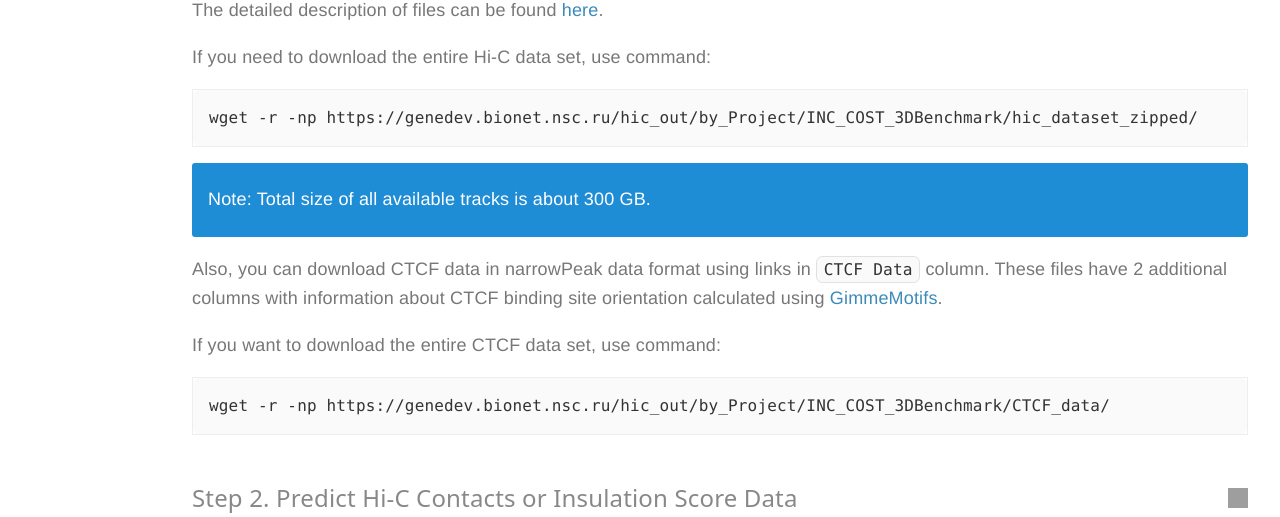
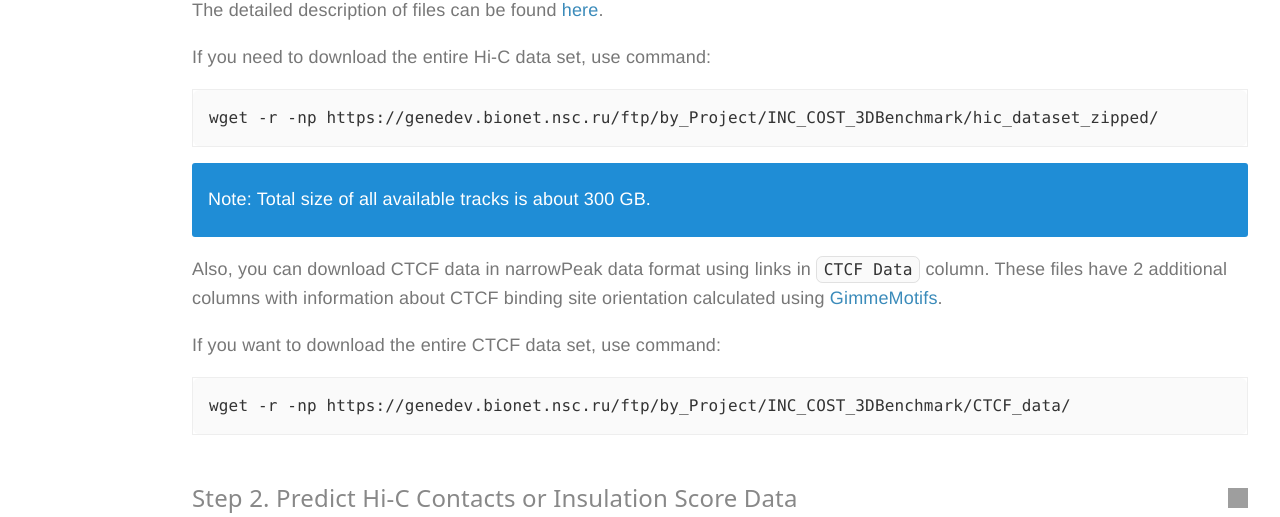
Before and after one commit to genomech/3DGenBench, a PHP site: page /tutorial.php in a window 1280 px wide. Shown: the part 1766-2283 px from the top of the page. Run offline with PHP 8.4, Linux system fonts and the light colour scheme; some libraries are stand-ins or nearby versions; grey boxes are pictures that could not be loaded.

Commit message:
Adjust tutorial

```diff
--- a/tutorial.php
+++ b/tutorial.php
@@ -19,7 +19,7 @@ There are five steps required to obtain 3DGenBench scores:
 <ol>
 <li><a href="#Explore_hic_dataset">Explore reference Hi-C dataset</a></li>
 <li><a href="#predict">Generate computational predictions of Hi-C contacts for one or multiple samples</a>
-(<a href="https://genedev.bionet.nsc.ru/hic_out/by_Project/INC_COST_3DBenchmark/predicted_examples/">see example data</a>)</li>
+(<a href="https://genedev.bionet.nsc.ru/ftp/by_Project/INC_COST_3DBenchmark/predicted_examples/">see example data</a>)</li>
 <li><a href="#uploading">Upload your predictions to 3DGenBench server</a></li>
 <li><a href="#compute_metrics">Provide samples metadata and compute metrics</a></li>
 <li><a href="#explore_metrics">Explore metrics</a></li>
@@ -959,7 +959,7 @@ Also you can explore dataset folder at our local FTP storage using hyperlinks in
 </figure>
 
 <p>
-The detailed description of files can be found <a href="https://genedev.bionet.nsc.ru/hic_out/by_Project/INC_COST_3DBenchmark/file_format_description.txt" target="_blank">here</a>.
+The detailed description of files can be found <a href="https://genedev.bionet.nsc.ru/ftp/by_Project/INC_COST_3DBenchmark/file_format_description.txt" target="_blank">here</a>.
 </p>
 
 <p>
@@ -967,7 +967,7 @@ If you need to download the entire Hi-C data set, use command:
 </p>
 
 <div class="code"><pre>
-wget -r -np https://genedev.bionet.nsc.ru/hic_out/by_Project/INC_COST_3DBenchmark/hic_dataset_zipped/
+wget -r -np https://genedev.bionet.nsc.ru/ftp/by_Project/INC_COST_3DBenchmark/hic_dataset_zipped/
 </pre></div>
 
 <aside><p>
@@ -984,7 +984,7 @@ If you want to download the entire CTCF data set, use command:
 </p>
 
 <div class="code"><pre>
-wget -r -np https://genedev.bionet.nsc.ru/hic_out/by_Project/INC_COST_3DBenchmark/CTCF_data/
+wget -r -np https://genedev.bionet.nsc.ru/ftp/by_Project/INC_COST_3DBenchmark/CTCF_data/
 </pre></div>
 
 <h2 id="predict" class="content-subhead">Step 2. Predict Hi-C Contacts or Insulation Score Data<a href="#predict" class="content-link" title="Heading anchor"></a></h2>
@@ -1010,7 +1010,7 @@ Where contact_start corresponds to the interval (contact_start - resolution)-con
 </p>
 
 <p>
-An example file can be downloaded <a href="https://genedev.bionet.nsc.ru/hic_out/by_Project/INC_COST_3DBenchmark/predicted_examples/" target="_blank">here</a>.
+An example file can be downloaded <a href="https://genedev.bionet.nsc.ru/ftp/by_Project/INC_COST_3DBenchmark/predicted_examples/" target="_blank">here</a>.
 </p>
 
 <h3>Insulation Scores Input</h3>
```
